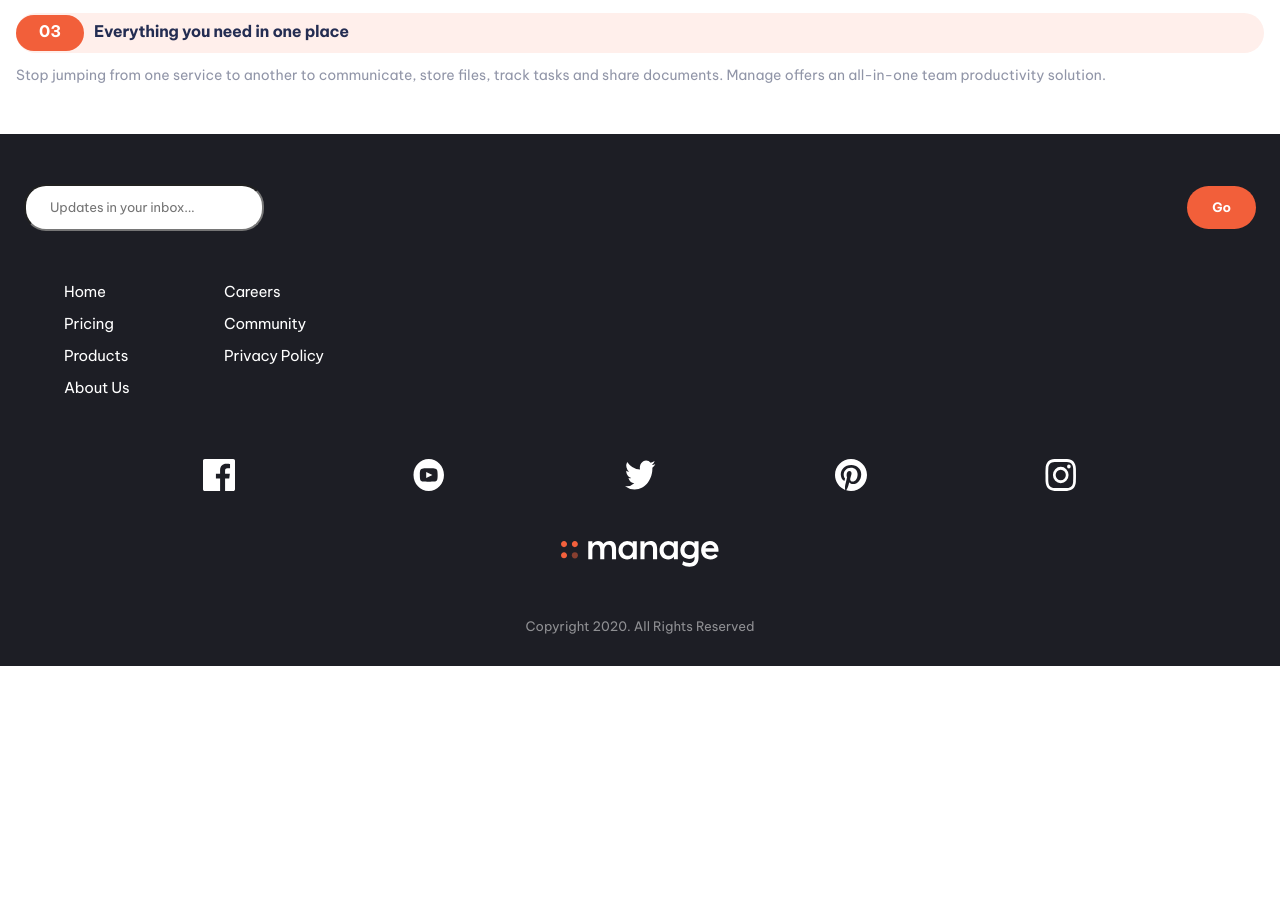
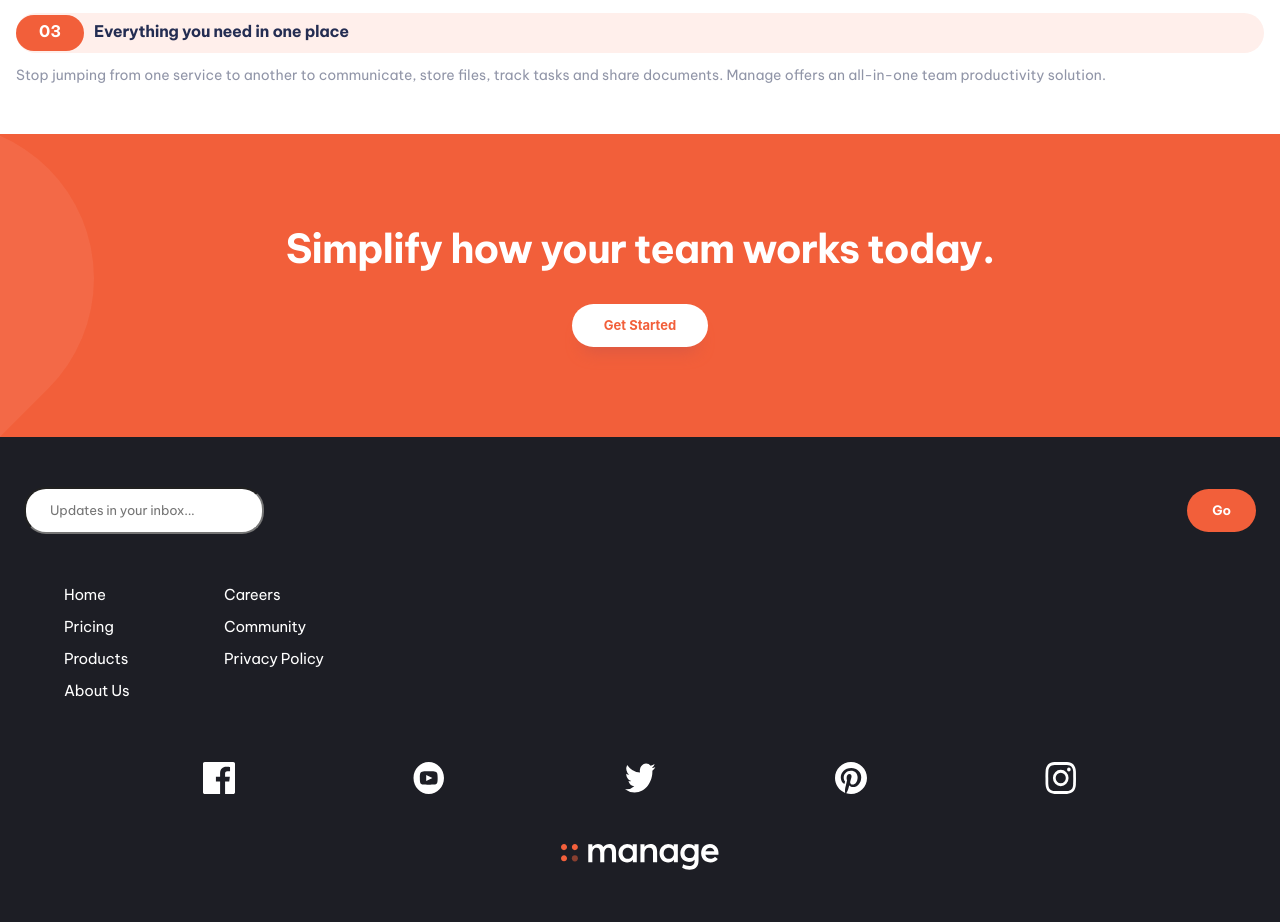
Before and after one commit to kpav33/manage-landing-page, a Next.js app: page / in a window 1280 px wide. Shown: the part 1280-2202 px from the top of the page. Before the commit the page ends 1946 px from the top, so only its background shows below. Built offline with nearby package versions, Linux system fonts and the light colour scheme.

Commit message:
Add simplify section

```diff
--- /dev/null
+++ b/components/Simplify/Simplify.module.css
@@ -0,0 +1,33 @@
+.container {
+    background: url("/bg-simplify-section-mobile.svg");
+    background-repeat: no-repeat;
+    background-position: left center;
+    background-color: var(--primaryRed);
+    display: flex;
+    flex-direction: column;
+    justify-content: center;
+    align-items: center;
+    padding: 90px 28px;
+}
+
+.container h2 {
+    font-weight: 700;
+    font-size: 40px;
+    line-height: 50px;
+    letter-spacing: -1px;
+    text-align: center;
+    color: #FFF;
+    margin-bottom: 30px;
+}
+
+.container button {
+    border: none;
+    background-color: #FFF;
+    box-shadow: 0px 15px 15px -10px #DB5943;
+    border-radius: 22px;
+    color: var(--primaryRed);
+    font-weight: 700;
+    font-size: 13px;
+    line-height: 19px;
+    padding: 12px 32px;
+}
--- /dev/null
+++ b/components/Simplify/index.js
@@ -0,0 +1,11 @@
+import React from "react";
+import styles from "./Simplify.module.css";
+
+export default function Simplify() {
+  return (
+    <section className={styles.container}>
+      <h2>Simplify how your team works today.</h2>
+      <button>Get Started</button>
+    </section>
+  );
+}
--- a/pages/index.js
+++ b/pages/index.js
@@ -5,6 +5,7 @@ import Header from "../components/Header";
 import Footer from "../components/Footer";
 import Banner from "../components/Banner";
 import ReasonsSection from "../components/ReasonsSection";
+import Simplify from "../components/Simplify";
 
 export default function Home() {
   return (
@@ -22,6 +23,7 @@ export default function Home() {
         {/* <Header /> */}
         <Banner />
         <ReasonsSection />
+        <Simplify />
         <Footer />
         {/* <Image
           src="/bg-simplify-section-desktop.svg"
```
